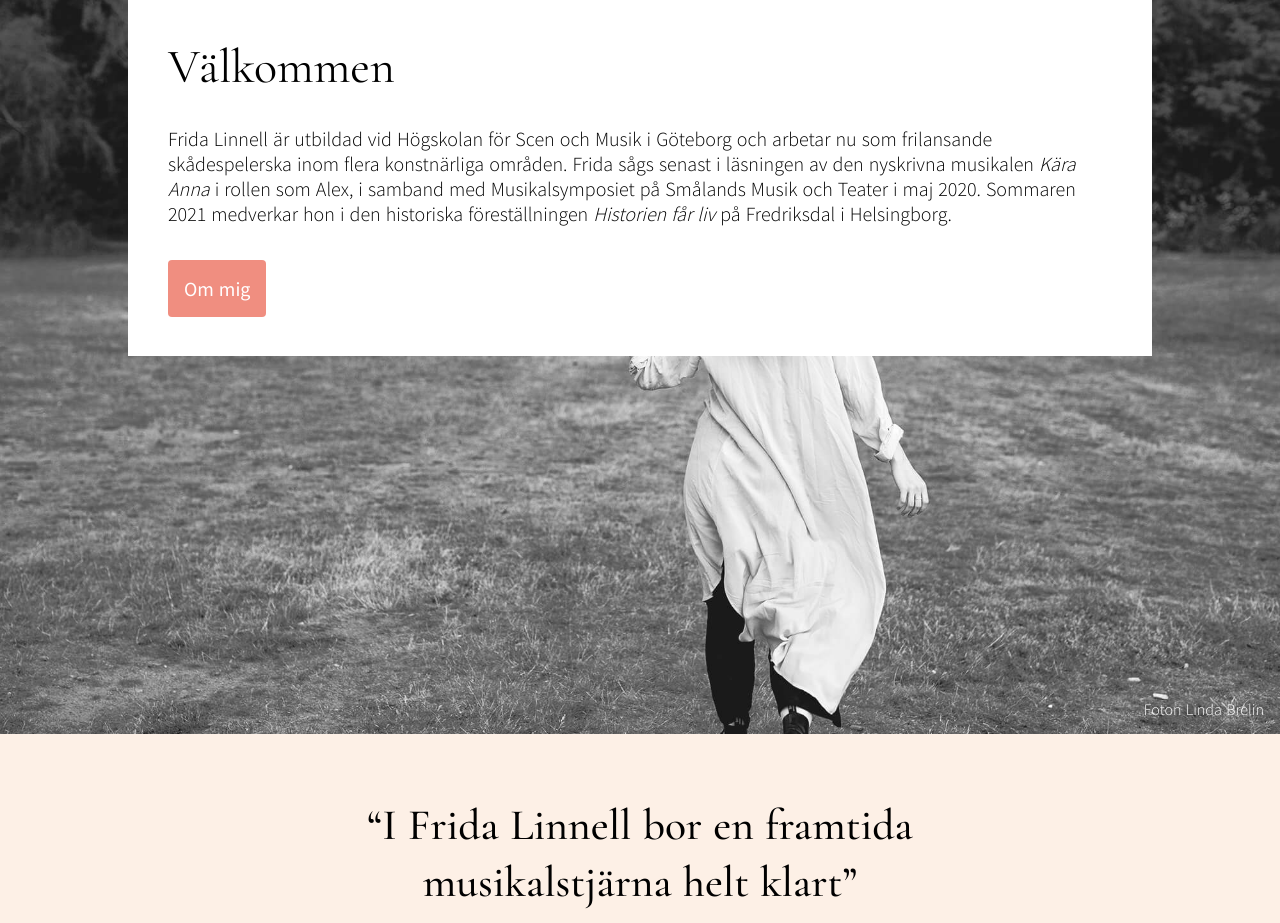
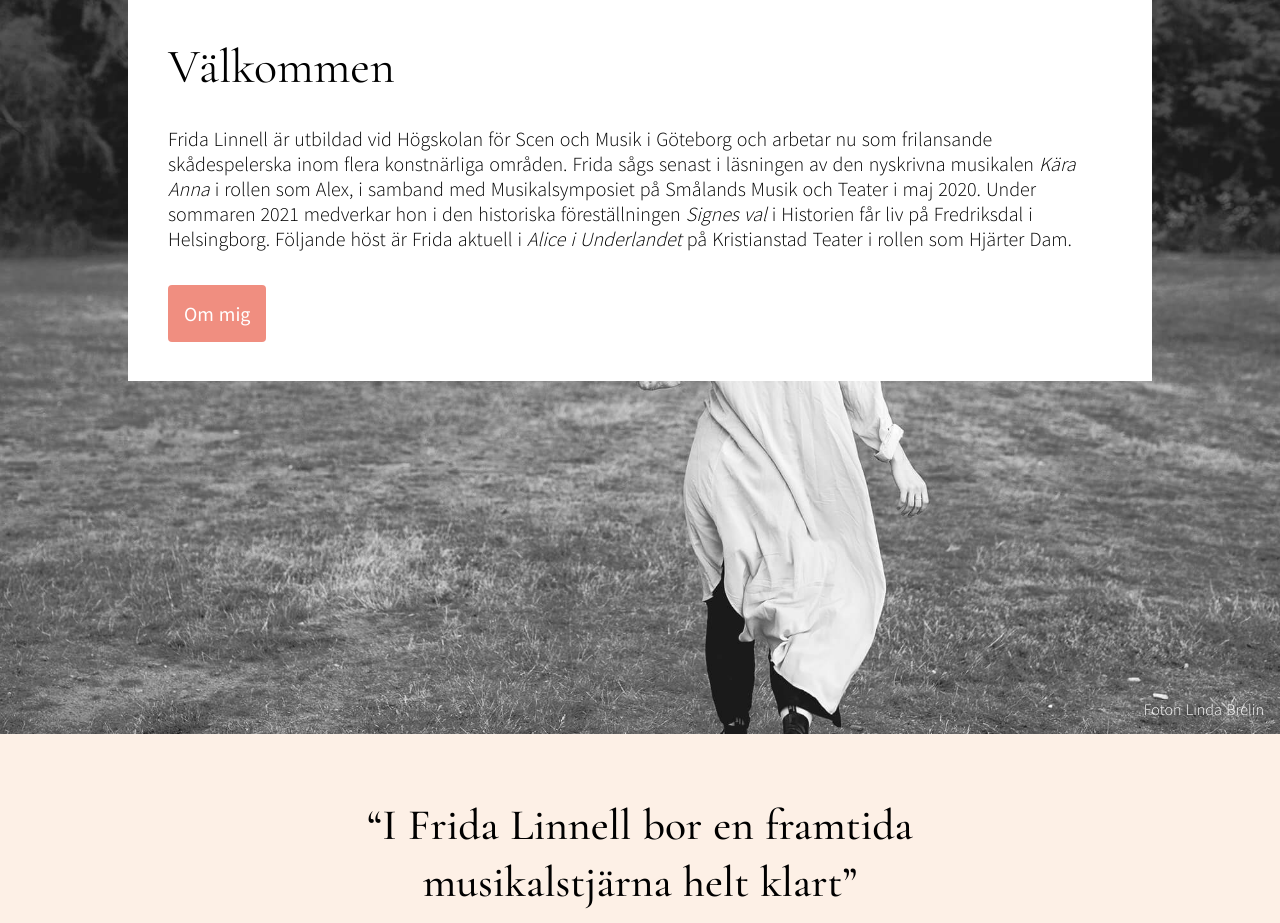
Before and after one commit to kindstrom-solutions/fridalinnell, a Nuxt app: page / in a window 1280 px wide. Shown: the part 1130-2053 px from the top of the page. Built offline with nearby package versions, Linux system fonts and the light colour scheme.

Commit message:
1/8/21 Ny bild samt ändringar

```diff
--- a/pages/cv.vue
+++ b/pages/cv.vue
@@ -40,7 +40,8 @@
     </div>
     <div class="scene-section">
       <h4>Yrkeserfarenhet</h4>
-      <p>2021 / Centaurworld / flera karaktärer (svensk röst & sång) / SDI Media</p>
+      <p>2021 / Signes val (Historien får liv) / flera roller / Fredriksdal i Helsingborg </p>
+      <p>2021 / <a href="https://www.netflix.com/watch/81048667?trackId=200257859">Centaurworld</a>  / Valtaur, kattaur (svensk röst & sång) / SDI Media</p>
       <p>2021 / Barbie TV-Movie / Emmie (svensk röst) / SDI Media</p>
       <p>2021 / Tom &amp; Jerry / Lola (svensk röst) / Warner Bros. SDI Media</p>
       <p>2020 / <a href="https://se.hbonordic.com/kids/movies/onsketradet/1f10ced-013a36f3e50">The Wishmas Tree</a> / Petra (svensk röst) / SDI Media</p>
--- a/pages/index.vue
+++ b/pages/index.vue
@@ -19,8 +19,10 @@
           Frida Linnell är utbildad vid Högskolan för Scen och Musik i Göteborg och arbetar nu som
           frilansande skådespelerska inom flera konstnärliga områden. Frida sågs senast i läsningen av
           den nyskrivna musikalen <em>Kära Anna</em> i rollen som Alex, i samband med Musikalsymposiet på
-          Smålands Musik och Teater i maj 2020. Sommaren 2021 medverkar hon i den historiska
-          föreställningen <em>Historien får liv</em> på Fredriksdal i Helsingborg.
+          Smålands Musik och Teater i maj 2020. Under sommaren 2021 medverkar hon i den historiska
+          föreställningen <em>Signes val</em> i Historien får liv på Fredriksdal i Helsingborg.
+          Följande höst är Frida aktuell i <em>Alice i Underlandet</em> på Kristianstad Teater i rollen som Hjärter
+          Dam.
         </div>
         <nuxt-link to="/om-mig" class="box-button">Om mig</nuxt-link>
       </div>
--- a/pages/lyssna-titta.vue
+++ b/pages/lyssna-titta.vue
@@ -100,6 +100,10 @@
 
     <div class="image-gallery">
       <VueSlickCarousel v-bind="carouselSettings">
+        <div class="image">
+          <img alt="Familjen Addams / Foto Glenn Rindhoff" src="/Signesval.JPG">
+          <div class="caption"> Signes val / Historien får liv</div>
+        </div>
         <div class="image">
           <img alt="Familjen Addams / Foto Glenn Rindhoff" src="/FamiljenAddams.jpg">
           <div class="caption">Familjen Addams / Foto Glenn Rindhoff</div>
--- a/pages/om-mig.vue
+++ b/pages/om-mig.vue
@@ -42,8 +42,9 @@
           hålla på med skådespeleri.
         </p>
         <p>
-          Sommaren 2021 medverkar jag i den historiska föreställningen  <em>Historien får liv</em> på Fredriksdal
-          i Helsingborg.
+          Sommaren 2021 medverkar jag i den historiska föreställningen <em>Signes val</em>  i Historien får Liv
+          på Fredriksdal i Helsingborg, och fortsätter i höst i produktionen av <em>Alice i Underlandet</em> på
+          Kristianstad Teater i rollen som Hjärter Dam.
         </p>
       </div>
     </div>
```
Also changed, not shown: static/Signesval.JPG (added).
